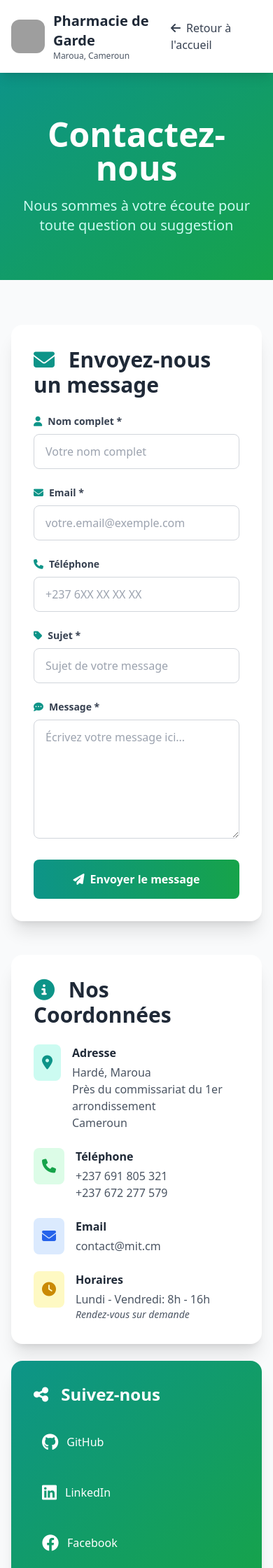
After one commit to 2zalab/PhamarcieGardeMaroua, a Laravel app: page /contact in a window 390 px wide. The commit adds this page. Shown: the top 2240 px of the page at 70% size. Run offline with Laravel 10, Linux system fonts and the light colour scheme; settings files or empty folders that the repository lacks are supplied; some libraries are stand-ins or nearby versions; grey boxes are pictures that could not be loaded.

Commit message:
feat: Ajout de la page de contact avec envoi d'email via SMTP
- Création du ContactController pour gérer l'affichage et l'envoi des messages
- Création de ContactMail (Mailable) pour le formatage des emails
- Template email professionnel avec design inline CSS
- Page de contact avec layout en deux colonnes :
  * Formulaire de contact avec validation
  * Informations de contact (adresse Hardé Maroua, téléphones, email, horaires)
  * Liens réseaux sociaux (GitHub, LinkedIn, Facebook)
- Configuration SMTP AWS (contact@mit.cm)
- Ajout du lien Contact dans le menu de navigation de la page d'accueil

```diff
--- /dev/null
+++ b/backend/app/Http/Controllers/ContactController.php
@@ -0,0 +1,38 @@
+<?php
+
+namespace App\Http\Controllers;
+
+use Illuminate\Http\Request;
+use Illuminate\Support\Facades\Mail;
+use App\Mail\ContactMail;
+
+class ContactController extends Controller
+{
+    public function show()
+    {
+        return view('contact');
+    }
+
+    public function send(Request $request)
+    {
+        $validated = $request->validate([
+            'name' => 'required|string|max:255',
+            'email' => 'required|email|max:255',
+            'phone' => 'nullable|string|max:20',
+            'subject' => 'required|string|max:255',
+            'message' => 'required|string|max:5000',
+        ]);
+
+        try {
+            // Envoyer l'email
+            Mail::to('contact@mit.cm')->send(new ContactMail($validated));
+
+            return redirect()->route('contact')
+                ->with('success', 'Votre message a été envoyé avec succès ! Nous vous répondrons dans les plus brefs délais.');
+        } catch (\Exception $e) {
+            return redirect()->route('contact')
+                ->with('error', 'Une erreur est survenue lors de l\'envoi du message. Veuillez réessayer plus tard.')
+                ->withInput();
+        }
+    }
+}
--- /dev/null
+++ b/backend/resources/views/contact.blade.php
@@ -0,0 +1,269 @@
+<!DOCTYPE html>
+<html lang="fr">
+<head>
+    <meta charset="UTF-8">
+    <meta name="viewport" content="width=device-width, initial-scale=1.0">
+    <title>Contactez-nous - Pharmacie de Garde Maroua</title>
+    <script src="https://cdn.tailwindcss.com"></script>
+    <link rel="stylesheet" href="https://cdnjs.cloudflare.com/ajax/libs/font-awesome/6.4.0/css/all.min.css">
+</head>
+<body class="bg-gray-50">
+    <!-- Navigation -->
+    <nav class="bg-white shadow-lg sticky top-0 z-50">
+        <div class="container mx-auto px-4">
+            <div class="flex justify-between items-center py-4">
+                <a href="/" class="flex items-center space-x-3">
+                    <img src="{{ asset('images/logo.png') }}" alt="Logo" class="h-12 w-12 rounded-xl">
+                    <div>
+                        <h1 class="text-xl font-bold text-gray-800">Pharmacie de Garde</h1>
+                        <p class="text-xs text-gray-600">Maroua, Cameroun</p>
+                    </div>
+                </a>
+                <a href="/" class="text-gray-700 hover:text-teal-600 transition">
+                    <i class="fas fa-arrow-left mr-2"></i>Retour à l'accueil
+                </a>
+            </div>
+        </div>
+    </nav>
+
+    <!-- Header -->
+    <section class="bg-gradient-to-br from-teal-600 to-green-600 text-white py-16">
+        <div class="container mx-auto px-4 text-center">
+            <h1 class="text-5xl font-bold mb-4">Contactez-nous</h1>
+            <p class="text-xl text-teal-100">Nous sommes à votre écoute pour toute question ou suggestion</p>
+        </div>
+    </section>
+
+    <!-- Main Content -->
+    <section class="py-16">
+        <div class="container mx-auto px-4">
+            <div class="grid md:grid-cols-2 gap-12 max-w-6xl mx-auto">
+
+                <!-- Contact Form -->
+                <div class="bg-white rounded-2xl shadow-xl p-8">
+                    <h2 class="text-3xl font-bold text-gray-800 mb-6">
+                        <i class="fas fa-envelope text-teal-600 mr-3"></i>
+                        Envoyez-nous un message
+                    </h2>
+
+                    @if(session('success'))
+                        <div class="mb-6 bg-green-50 border-l-4 border-green-500 p-4 rounded-r-lg">
+                            <div class="flex items-center">
+                                <i class="fas fa-check-circle text-green-500 text-xl mr-3"></i>
+                                <p class="text-green-700">{{ session('success') }}</p>
+                            </div>
+                        </div>
+                    @endif
+
+                    @if(session('error'))
+                        <div class="mb-6 bg-red-50 border-l-4 border-red-500 p-4 rounded-r-lg">
+                            <div class="flex items-center">
+                                <i class="fas fa-exclamation-circle text-red-500 text-xl mr-3"></i>
+                                <p class="text-red-700">{{ session('error') }}</p>
+                            </div>
+                        </div>
+                    @endif
+
+                    <form action="{{ route('contact.send') }}" method="POST" class="space-y-6">
+                        @csrf
+
+                        <div>
+                            <label for="name" class="block text-sm font-semibold text-gray-700 mb-2">
+                                <i class="fas fa-user mr-2 text-teal-600"></i>Nom complet *
+                            </label>
+                            <input
+                                type="text"
+                                name="name"
+                                id="name"
+                                value="{{ old('name') }}"
+                                required
+                                class="w-full px-4 py-3 border border-gray-300 rounded-lg focus:ring-2 focus:ring-teal-500 focus:border-transparent @error('name') border-red-500 @enderror"
+                                placeholder="Votre nom complet">
+                            @error('name')
+                                <p class="text-red-500 text-sm mt-1">{{ $message }}</p>
+                            @enderror
+                        </div>
+
+                        <div>
+                            <label for="email" class="block text-sm font-semibold text-gray-700 mb-2">
+                                <i class="fas fa-envelope mr-2 text-teal-600"></i>Email *
+                            </label>
+                            <input
+                                type="email"
+                                name="email"
+                                id="email"
+                                value="{{ old('email') }}"
+                                required
+                                class="w-full px-4 py-3 border border-gray-300 rounded-lg focus:ring-2 focus:ring-teal-500 focus:border-transparent @error('email') border-red-500 @enderror"
+                                placeholder="votre.email@exemple.com">
+                            @error('email')
+                                <p class="text-red-500 text-sm mt-1">{{ $message }}</p>
+                            @enderror
+                        </div>
+
+                        <div>
+                            <label for="phone" class="block text-sm font-semibold text-gray-700 mb-2">
+                                <i class="fas fa-phone mr-2 text-teal-600"></i>Téléphone
+                            </label>
+                            <input
+                                type="tel"
+                                name="phone"
+                                id="phone"
+                                value="{{ old('phone') }}"
+                                class="w-full px-4 py-3 border border-gray-300 rounded-lg focus:ring-2 focus:ring-teal-500 focus:border-transparent @error('phone') border-red-500 @enderror"
+                                placeholder="+237 6XX XX XX XX">
+                            @error('phone')
+                                <p class="text-red-500 text-sm mt-1">{{ $message }}</p>
+                            @enderror
+                        </div>
+
+                        <div>
+                            <label for="subject" class="block text-sm font-semibold text-gray-700 mb-2">
+                                <i class="fas fa-tag mr-2 text-teal-600"></i>Sujet *
+                            </label>
+                            <input
+                                type="text"
+                                name="subject"
+                                id="subject"
+                                value="{{ old('subject') }}"
+                                required
+                                class="w-full px-4 py-3 border border-gray-300 rounded-lg focus:ring-2 focus:ring-teal-500 focus:border-transparent @error('subject') border-red-500 @enderror"
+                                placeholder="Sujet de votre message">
+                            @error('subject')
+                                <p class="text-red-500 text-sm mt-1">{{ $message }}</p>
+                            @enderror
+                        </div>
+
+                        <div>
+                            <label for="message" class="block text-sm font-semibold text-gray-700 mb-2">
+                                <i class="fas fa-comment-dots mr-2 text-teal-600"></i>Message *
+                            </label>
+                            <textarea
+                                name="message"
+                                id="message"
+                                rows="6"
+                                required
+                                class="w-full px-4 py-3 border border-gray-300 rounded-lg focus:ring-2 focus:ring-teal-500 focus:border-transparent @error('message') border-red-500 @enderror"
+                                placeholder="Écrivez votre message ici...">{{ old('message') }}</textarea>
+                            @error('message')
+                                <p class="text-red-500 text-sm mt-1">{{ $message }}</p>
+                            @enderror
+                        </div>
+
+                        <button
+                            type="submit"
+                            class="w-full bg-gradient-to-r from-teal-600 to-green-600 text-white px-8 py-4 rounded-lg font-bold hover:shadow-xl transition transform hover:-translate-y-1">
+                            <i class="fas fa-paper-plane mr-2"></i>Envoyer le message
+                        </button>
+                    </form>
+                </div>
+
+                <!-- Contact Information -->
+                <div class="space-y-6">
+                    <!-- Info Card -->
+                    <div class="bg-white rounded-2xl shadow-xl p-8">
+                        <h2 class="text-3xl font-bold text-gray-800 mb-6">
+                            <i class="fas fa-info-circle text-teal-600 mr-3"></i>
+                            Nos Coordonnées
+                        </h2>
+
+                        <div class="space-y-6">
+                            <!-- Address -->
+                            <div class="flex items-start space-x-4">
+                                <div class="bg-teal-100 rounded-lg p-3 flex-shrink-0">
+                                    <i class="fas fa-map-marker-alt text-teal-600 text-xl"></i>
+                                </div>
+                                <div>
+                                    <h3 class="font-bold text-gray-800 mb-1">Adresse</h3>
+                                    <p class="text-gray-600">Hardé, Maroua</p>
+                                    <p class="text-gray-600">Près du commissariat du 1er arrondissement</p>
+                                    <p class="text-gray-600">Cameroun</p>
+                                </div>
+                            </div>
+
+                            <!-- Phone -->
+                            <div class="flex items-start space-x-4">
+                                <div class="bg-green-100 rounded-lg p-3 flex-shrink-0">
+                                    <i class="fas fa-phone text-green-600 text-xl"></i>
+                                </div>
+                                <div>
+                                    <h3 class="font-bold text-gray-800 mb-1">Téléphone</h3>
+                                    <a href="tel:+237691805321" class="text-gray-600 hover:text-teal-600 block">+237 691 805 321</a>
+                                    <a href="tel:+237672277579" class="text-gray-600 hover:text-teal-600 block">+237 672 277 579</a>
+                                </div>
+                            </div>
+
+                            <!-- Email -->
+                            <div class="flex items-start space-x-4">
+                                <div class="bg-blue-100 rounded-lg p-3 flex-shrink-0">
+                                    <i class="fas fa-envelope text-blue-600 text-xl"></i>
+                                </div>
+                                <div>
+                                    <h3 class="font-bold text-gray-800 mb-1">Email</h3>
+                                    <a href="mailto:contact@mit.cm" class="text-gray-600 hover:text-teal-600">contact@mit.cm</a>
+                                </div>
+                            </div>
+
+                            <!-- Hours -->
+                            <div class="flex items-start space-x-4">
+                                <div class="bg-yellow-100 rounded-lg p-3 flex-shrink-0">
+                                    <i class="fas fa-clock text-yellow-600 text-xl"></i>
+                                </div>
+                                <div>
+                                    <h3 class="font-bold text-gray-800 mb-1">Horaires</h3>
+                                    <p class="text-gray-600">Lundi - Vendredi: 8h - 16h</p>
+                                    <p class="text-gray-600 text-sm italic">Rendez-vous sur demande</p>
+                                </div>
+                            </div>
+                        </div>
+                    </div>
+
+                    <!-- Social Media -->
+                    <div class="bg-gradient-to-br from-teal-600 to-green-600 rounded-2xl shadow-xl p-8 text-white">
+                        <h3 class="text-2xl font-bold mb-6">
+                            <i class="fas fa-share-alt mr-3"></i>
+                            Suivez-nous
+                        </h3>
+                        <div class="space-y-4">
+                            <a href="https://github.com/Maroua-Innovation-Technology" target="_blank" class="flex items-center space-x-3 hover:bg-white/10 p-3 rounded-lg transition">
+                                <i class="fab fa-github text-2xl"></i>
+                                <span>GitHub</span>
+                            </a>
+                            <a href="https://www.linkedin.com/company/maroua-it/" target="_blank" class="flex items-center space-x-3 hover:bg-white/10 p-3 rounded-lg transition">
+                                <i class="fab fa-linkedin text-2xl"></i>
+                                <span>LinkedIn</span>
+                            </a>
+                            <a href="https://web.facebook.com/profile.php?id=61572934537559&locale=fr_FR#" target="_blank" class="flex items-center space-x-3 hover:bg-white/10 p-3 rounded-lg transition">
+                                <i class="fab fa-facebook text-2xl"></i>
+                                <span>Facebook</span>
+                            </a>
+                        </div>
+                    </div>
+
+                    <!-- Map (Optional) -->
+                    <div class="bg-white rounded-2xl shadow-xl p-8">
+                        <h3 class="text-xl font-bold text-gray-800 mb-4">
+                            <i class="fas fa-building text-teal-600 mr-2"></i>
+                            Maroua Innovation Technology
+                        </h3>
+                        <p class="text-gray-600 mb-4">
+                            Nous sommes une entreprise technologique basée à Maroua, spécialisée dans le développement de solutions innovantes pour améliorer la vie quotidienne.
+                        </p>
+                        <a href="/" class="inline-flex items-center text-teal-600 hover:text-teal-700 font-semibold">
+                            <i class="fas fa-arrow-right mr-2"></i>En savoir plus
+                        </a>
+                    </div>
+                </div>
+
+            </div>
+        </div>
+    </section>
+
+    <!-- Footer -->
+    <footer class="bg-gray-900 text-white py-8">
+        <div class="container mx-auto px-4 text-center">
+            <p class="text-gray-400">© {{ date('Y') }} Maroua Innovation Technology. Tous droits réservés.</p>
+        </div>
+    </footer>
+</body>
+</html>
--- a/backend/resources/views/welcome.blade.php
+++ b/backend/resources/views/welcome.blade.php
@@ -23,6 +23,7 @@
                     <a href="#features" class="text-gray-700 hover:text-teal-600 transition">Fonctionnalités</a>
                     <a href="#how-it-works" class="text-gray-700 hover:text-teal-600 transition">Comment ça marche</a>
                     <a href="/api-docs" class="text-gray-700 hover:text-teal-600 transition">API</a>
+                    <a href="{{ route('contact') }}" class="text-gray-700 hover:text-teal-600 transition">Contact</a>
                     <a href="{{ route('admin.login') }}" class="bg-gradient-to-r from-teal-600 to-green-600 text-white px-6 py-2 rounded-lg font-semibold hover:shadow-lg transition">
                         <i class="fas fa-sign-in-alt mr-2"></i>Admin
                     </a>
--- a/backend/routes/web.php
+++ b/backend/routes/web.php
@@ -3,6 +3,7 @@
 use Illuminate\Support\Facades\Route;
 use App\Http\Controllers\AdminController;
 use App\Http\Controllers\Web\AuthController;
+use App\Http\Controllers\ContactController;
 
 // Note: The welcome route (/) is defined in RouteServiceProvider
 // to avoid session middleware issues
@@ -11,6 +12,10 @@ use App\Http\Controllers\Web\AuthController;
 Route::get('/api-docs', function () {
     return view('api-docs');
 })->name('api.docs');
+
+// Contact
+Route::get('/contact', [ContactController::class, 'show'])->name('contact');
+Route::post('/contact', [ContactController::class, 'send'])->name('contact.send');
 
 // Formulaire de collecte des pharmacies (public)
 Route::get('/collecte-pharmacies', function () {
```
Also changed, not shown: backend/app/Mail/ContactMail.php (added, +55 -0 lines), backend/resources/views/emails/contact.blade.php (added, +101 -0 lines).
